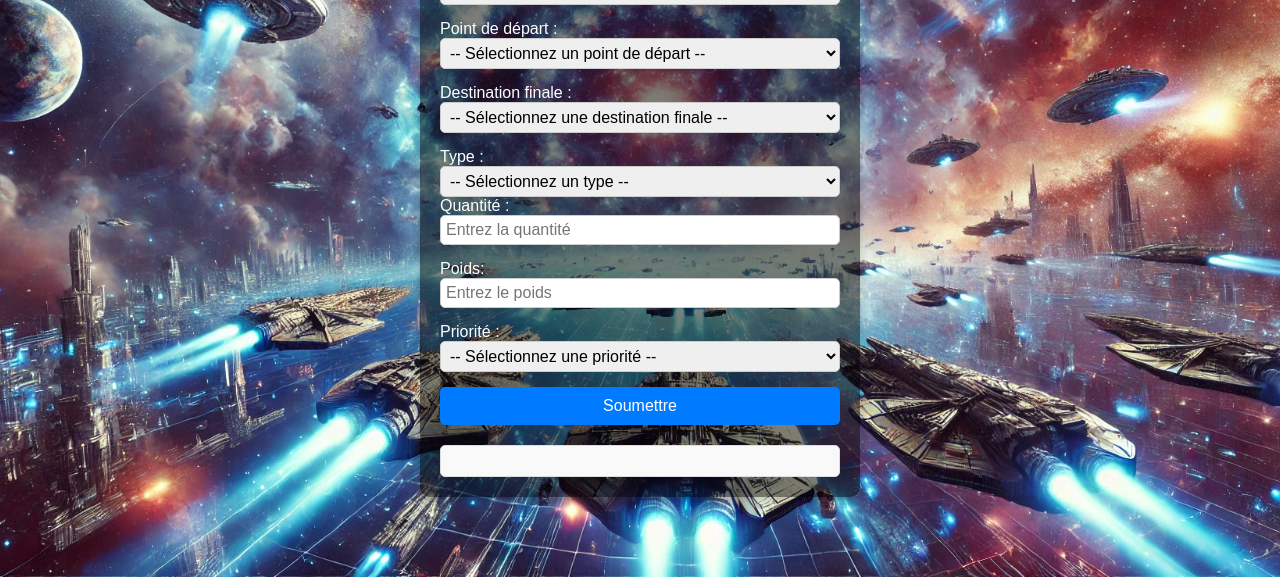
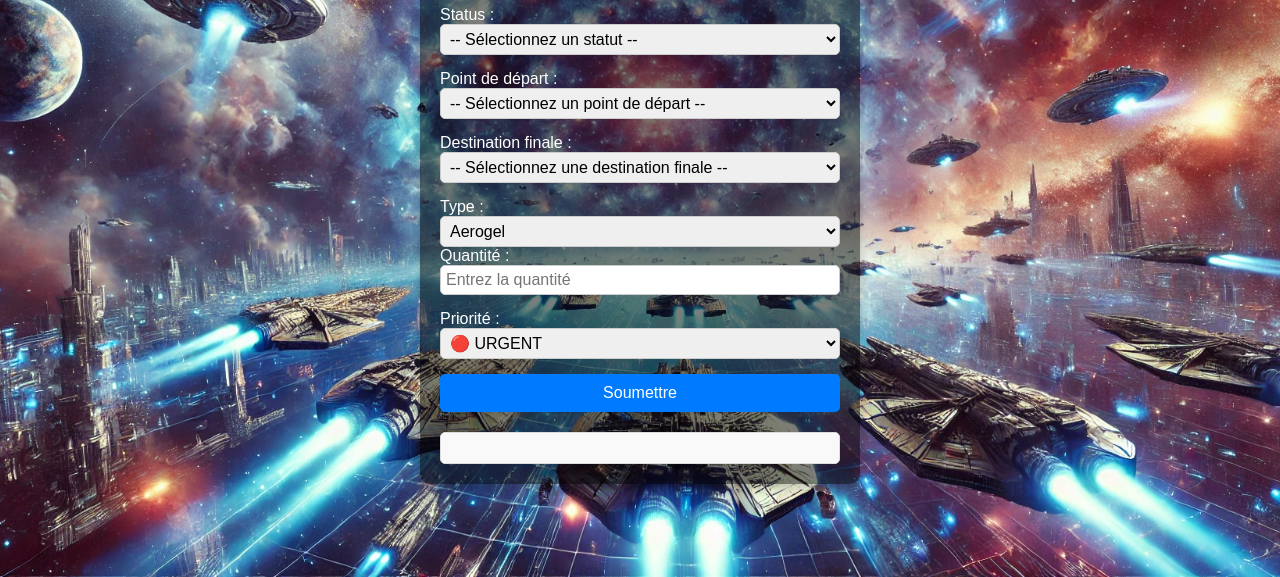
Before and after one commit to EclypseGuilde/EclypseGuilde.github.io, a plain HTML site: page index.html in a window 1280 px wide. Shown: the part 223-800 px from the top of the page. Drawn offline with Linux system fonts and the light colour scheme.

Commit message:
Update index.html

```diff
--- a/index.html
+++ b/index.html
@@ -3,7 +3,7 @@
 <head>
     <meta charset="UTF-8">
     <meta name="viewport" content="width=device-width, initial-scale=1.0">
-    <title>Eclypse Freight calculator</title>
+    <title>Eclypse Freight Calculator</title>
     <style>
         body {
             font-family: Arial, sans-serif;
@@ -63,7 +63,19 @@
         }
     </style>
     <script>
-const distances = {
+        const weights = {
+            Aerogel: 1, Ammunition: 1, Arco: 1, Biomass: 1, Carbon: 1, Copper: 1,
+            "Copper Ore": 1, "Copper Wire": 1, Diamond: 1, Food: 1, Framework: 1, Fuel: 1,
+            "Golden Ticket 2624": 1, Hydrogen: 1, Iron: 1, "Iron Ore": 1, Lumanite: 1,
+            Magnet: 1, Nitrogen: 1, Polymer: 1, Rochinol: 1, Silica: 1, Steel: 1,
+            "Survey Data Unit": 1, Titanium: 1, "Titanium Ore": 1, Toolkit: 1,
+            Electronics: 2, Graphene: 2, Hydrocarbon: 2, "Power Source": 2,
+            Electromagnet: 4, "Energy Substrate": 4, "Crystal Lattice": 5,
+            "Strange Emitter": 5, "Super Conductor": 5, "Field Stabilizer": 6,
+            "Particle Accelerator": 6, "Radiation Absorber": 6
+        };
+
+        const distances = {
     'MUD-1': {'MUD-2': 5.39, 'MUD-3': 10.2, 'MUD-4': 5.39, 'MUD-5': 10.2, 'MRZ-1': 16.16, 'MRZ-2': 14.42, 'MRZ-3': 26.08, 'MRZ-4': 17, 'MRZ-5': 16.12, 'MRZ-6': 25.5, 'MRZ-7': 25.24, 'MRZ-8': 37.8, 'MRZ-9': 26.93, 'MRZ-10': 35.47, 'MRZ-11': 36.89, 'MRZ-12': 42.15},
     'MUD-2': {'MUD-1': 5.39, 'MUD-3': 10.63, 'MUD-4': 10.77, 'MUD-5': 11, 'MRZ-1': 17.03, 'MRZ-2': 20.17, 'MRZ-3': 25.63, 'MRZ-4': 14.14, 'MRZ-5': 11, 'MRZ-6': 20.12, 'MRZ-7': 21.02, 'MRZ-8': 32.72, 'MRZ-9': 24.08, 'MRZ-10': 30.41, 'MRZ-11': 32.65, 'MRZ-12': 38.47},
     'MUD-3': {'MUD-1': 10.2, 'MUD-2': 10.63, 'MUD-4': 12.37, 'MUD-5': 20.4, 'MRZ-1': 26.25, 'MRZ-2': 10.2, 'MRZ-3': 35.78, 'MRZ-4': 24.76, 'MRZ-5': 21.38, 'MRZ-6': 25.02, 'MRZ-7': 19.42, 'MRZ-8': 47.17, 'MRZ-9': 30.46, 'MRZ-10': 31.78, 'MRZ-11': 30.41, 'MRZ-12': 48.55},
@@ -83,20 +95,16 @@ const distances = {
     'MRZ-12': {'MUD-1': 42.15, 'MUD-2': 38.47, 'MUD-3': 48.55, 'MUD-4': 46.17, 'MUD-5': 37.48, 'MRZ-1': 33.02, 'MRZ-2': 41.77, 'MRZ-3': 25.71, 'MRZ-4': 25.3, 'MRZ-5': 29.21, 'MRZ-6': 31.38, 'MRZ-7': 44.65, 'MRZ-8': 21.26, 'MRZ-9': 16.12, 'MRZ-10': 40.8, 'MRZ-11': 50.7}
 };
 
-
         const prixAtlas = [
             { maxDistance: 10, rate: 0.0003 },
             { maxDistance: 20, rate: 0.0006 },
             { maxDistance: 30, rate: 0.0009 },
-            { maxDistance: 50, rate: 0.0012}
+            { maxDistance: 50, rate: 0.0012 }
         ];
 
         function getDistance(depart, destination) {
             if (depart in distances && destination in distances[depart]) {
                 return distances[depart][destination];
-            }
-            if (destination in distances && depart in distances[destination]) {
-                return distances[destination][depart];
             }
             return 'Distance non disponible';
         }
@@ -117,8 +125,7 @@ const distances = {
             const destination = document.getElementById('destination').value;
             const type = document.getElementById('type').value;
             const quantite = parseFloat(document.getElementById('quantite').value) || 0;
-            const poids = parseFloat(document.getElementById('poids').value) || 0;
-            const priorite = document.getElementById('priorite').value;
+            const poids = weights[type] || 0;
 
             const distance = getDistance(depart, destination);
             let prix = 'Prix non disponible';
@@ -132,20 +139,26 @@ const distances = {
 :airplane_arriving: Destination finale: ${destination || 'Non spécifié'}\n
 :straight_ruler: Distance: ${distance}\n
 :package: Type et quantité de cargaison: ${type || 'Non spécifié'}, ${quantite || 'Non spécifié'}\n
-:scroll: Poids de votre cargaison: ${poids || 'Non spécifié'}\n
-:rotating_light: Priorité: ${priorite || 'Non spécifié'}\n
+:scroll: Poids unitaire de la ressource: ${poids}\n
+:rotating_light: Priorité: Non spécifié\n
 :money_with_wings: Prix: ${prix} $ATLAS\n`;
 
             const outputDiv = document.getElementById('output');
             outputDiv.textContent = texte;
         }
+
+        // Une fois la page chargée, on insère les options dans la liste de type
+        window.addEventListener('DOMContentLoaded', () => {
+            const typeSelect = document.getElementById('type');
+            const optionsHtml = Object.keys(weights).map(key => `<option value="${key}">${key}</option>`).join('');
+            typeSelect.innerHTML += optionsHtml;
+        });
     </script>
 </head>
 <body>
     <div class="form-container">
-        <h1>Eclypse Freight calculator</h1>
+        <h1>Eclypse Freight Calculator</h1>
         <form onsubmit="afficherOptions(event)">
-            <!-- Catégorie: Status -->
             <div class="form-group">
                 <label for="status">Status :</label>
                 <select id="status" name="status">
@@ -155,8 +168,6 @@ const distances = {
                     <option value="✅ Finit">✅ Finit</option>
                 </select>
             </div>
-
-            <!-- Catégorie: Point de départ -->
             <div class="form-group">
                 <label for="depart">Point de départ :</label>
                 <select id="depart" name="depart">
@@ -180,8 +191,6 @@ const distances = {
                     <option value="MRZ-12">MRZ-12</option>
                 </select>
             </div>
-
-            <!-- Catégorie: Destination finale -->
             <div class="form-group">
                 <label for="destination">Destination finale :</label>
                 <select id="destination" name="destination">
@@ -205,53 +214,23 @@ const distances = {
                     <option value="MRZ-12">MRZ-12</option>
                 </select>
             </div>
-
-            <!-- Catégorie: Type et quantité -->
             <div class="form-group">
                 <label for="type">Type :</label>
                 <select id="type" name="type">
-                    <option value="">-- Sélectionnez un type --</option>
-                    <option value="Carbon">Carbon</option>
-                    <option value="Lumanite">Lumanite</option>
-                    <option value="Iron ore">Iron ore</option>
-                    <option value="Copper Ore">Copper Ore</option>
-                    <option value="Diamond">Diamond</option>
-                    <option value="Titanium Ore">Titanium Ore</option>
-                    <option value="Particle accelerator">Particle accelerator</option>
-                    <option value="Radiation absorber">Radiation absorber</option>
-                    <option value="Super conductor">Super conductor</option>
-                    <option value="Strange emitter">Strange emitter</option>
-                    <option value="Graphene">Graphene</option>
-                    <option value="Framework">Framework</option>
-                    <option value="Electronics">Electronics</option>
-                    <option value="Fuel">Fuel</option>
-                    <option value="Ammunition">Ammunition</option>
-                    <option value="Food">Food</option>
-                    <option value="Hydrogen">Hydrogen</option>
-                    <option value="Biomass">Biomass</option>
+                    <!-- Les options seront insérées dynamiquement ici -->
                 </select>
                 <label for="quantite">Quantité :</label>
                 <input type="number" id="quantite" name="quantite" min="1" placeholder="Entrez la quantité">
             </div>
-
-            <!-- Catégorie: Poids -->
-            <div class="form-group">
-                <label for="poids">Poids:</label>
-                <input type="number" id="poids" name="poids" step="0.01" placeholder="Entrez le poids">
-            </div>
-
-            <!-- Catégorie: Priorité -->
             <div class="form-group">
                 <label for="priorite">Priorité :</label>
                 <select id="priorite" name="priorite">
-                    <option value="">-- Sélectionnez une priorité --</option>
                     <option value="🔴 URGENT">🔴 URGENT</option>
                     <option value="🟠 Important">🟠 Important</option>
                     <option value="🟡 A le temps">🟡 A le temps</option>
                     <option value="🟢 Pas important">🟢 Pas important</option>
                 </select>
             </div>
-
             <button type="submit">Soumettre</button>
         </form>
         <div id="output" class="output"></div>
```
